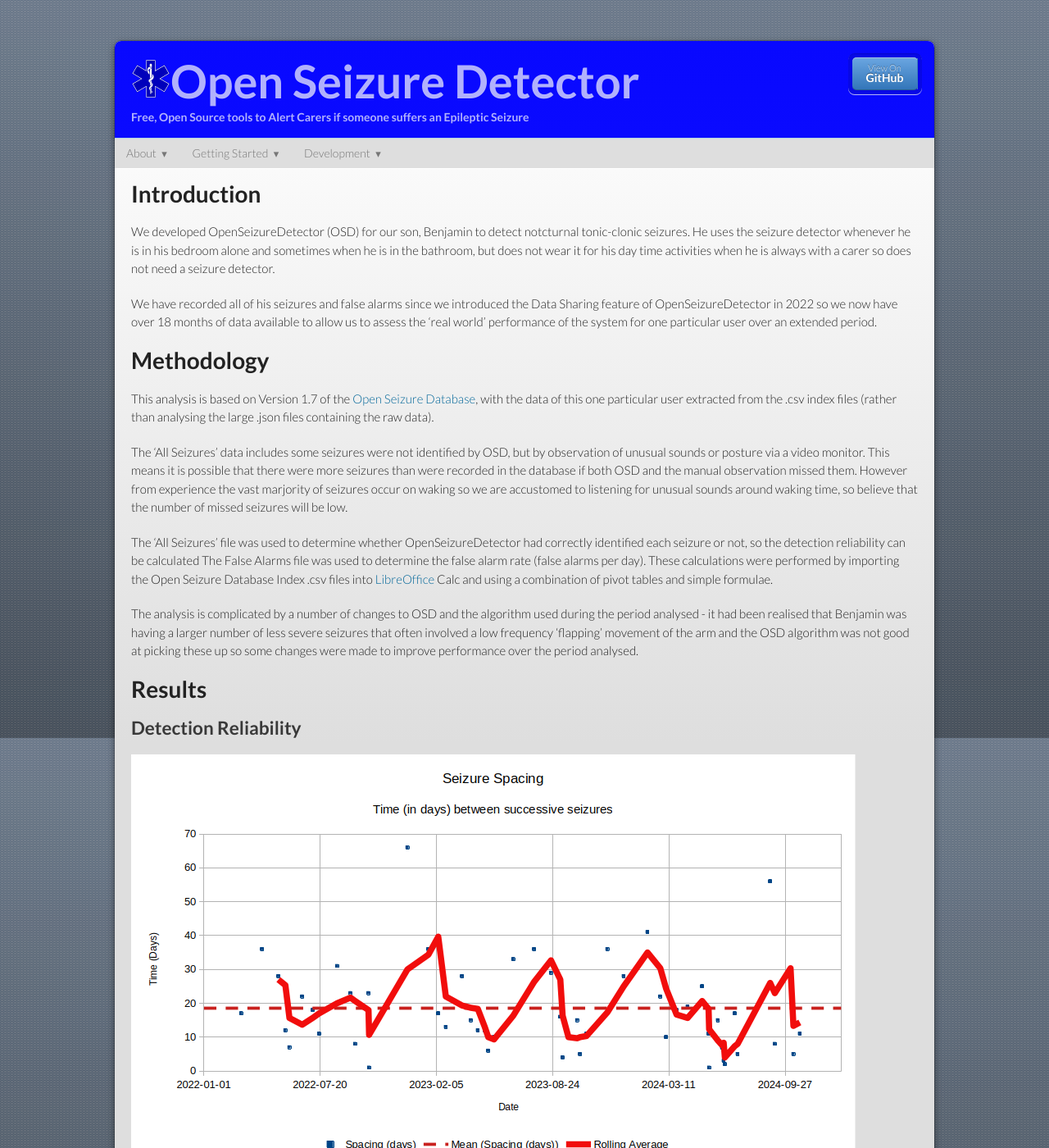
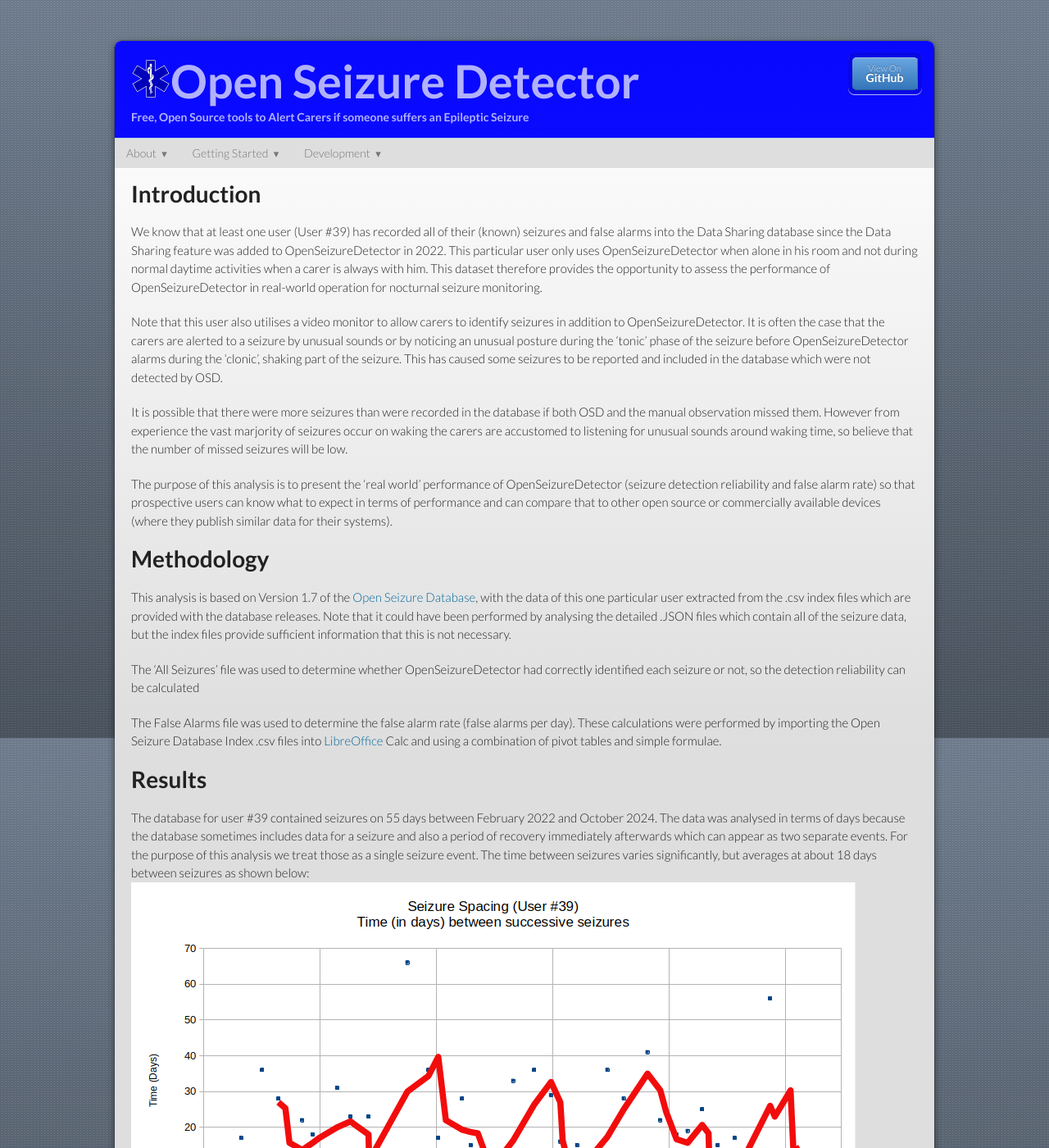
Before and after one commit to OpenSeizureDetector/openseizuredetector.github.io, a Jekyll site: the page built from pages-developer/performance_analysis_nocturnal/performance_analysis_nocturnal.md, in a window 1280 px wide and 1400 px high. Shown: the whole window at 82% size. Built offline with Jekyll 4.4.1, drawn with Linux system fonts in a browser that asks for light colours; some of the changed text lies outside the part shown.

```diff
--- a/pages-developer/performance_analysis_nocturnal/performance_analysis_nocturnal.md
+++ b/pages-developer/performance_analysis_nocturnal/performance_analysis_nocturnal.md
@@ -4,28 +4,47 @@ title: Analysis of the Performance of OpenSeizureDetector for Nocturnal Use
 ---
 
 # Introduction
-We developed OpenSeizureDetector (OSD) for our son, Benjamin to detect notcturnal tonic-clonic seizures.   He uses the seizure detector whenever he is in his bedroom alone and sometimes when he is in the bathroom, but does not wear it for his day time activities when he is always with a carer so does not need a seizure detector.
+We know that at least one user (User #39) has recorded all of their (known) seizures and false alarms into the Data Sharing database since the Data Sharing feature was added to OpenSeizureDetector in 2022.    This particular user only uses OpenSeizureDetector when alone in his room and not during normal daytime activities when a carer is always with him.    This dataset therefore provides the opportunity to assess the performance of OpenSeizureDetector in real-world operation for nocturnal seizure monitoring.
 
-We have recorded all of his seizures and false alarms since we introduced the Data Sharing feature of OpenSeizureDetector in 2022 so we now have over 18 months of data available to allow us to assess the 'real world' performance of the system for one particular user over an extended period.
+Note that this user also utilises a video monitor to allow carers to identify seizures in addition to OpenSeizureDetector.   It is often the case that the carers are alerted to a seizure by unusual sounds or by noticing an unusual posture during the 'tonic' phase of the seizure before OpenSeizureDetector alarms during the 'clonic', shaking part of the seizure.   This has caused some seizures to be reported and included in the database which were not detected by OSD.
+
+It is possible that there were more seizures than were recorded in the database if both OSD and the manual observation missed them.  However from experience the vast marjority of seizures occur on waking the carers are accustomed to listening for unusual sounds around waking time, so believe that the number of missed seizures will be low.
+
+The purpose of this analysis is to present the 'real world' performance of OpenSeizureDetector (seizure detection reliability and false alarm rate) so that prospective users can know what to expect in terms of performance and can compare that to other open source or commercially available devices (where they publish similar data for their systems).
 
 # Methodology
 
-This analysis is based on Version 1.7 of the [Open Seizure Database](https://www.openseizuredetector.org.uk/?page_id=1818), with the data of this one particular user extracted from the .csv index files (rather than analysing the large .json files containing the raw data).
+This analysis is based on Version 1.7 of the [Open Seizure Database](https://www.openseizuredetector.org.uk/?page_id=1818), with the data of this one particular user extracted from the .csv index files which are provided with the database releases.    Note that it could have been performed by analysing the detailed .JSON files which contain all of the seizure data, but the index files provide sufficient information that this is not necessary.
 
-The 'All Seizures' data includes some seizures were not identified by OSD, but by observation of unusual sounds or posture via a video monitor.    This means it is possible that there were more seizures than were recorded in the database if both OSD and the manual observation missed them.  However from experience the vast marjority of seizures occur on waking so we are accustomed to listening for unusual sounds around waking time, so believe that the number of missed seizures will be low.
 
-The 'All Seizures' file was used to determine whether OpenSeizureDetector had correctly identified each seizure or not, so the detection reliability can be calculated  The False Alarms file was used to determine the false alarm rate (false alarms per day).   These calculations were performed by importing the Open Seizure Database Index .csv files into [LibreOffice](https://libreoffice.org) Calc and using a combination of pivot tables and simple formulae.
+The 'All Seizures' file was used to determine whether OpenSeizureDetector had correctly identified each seizure or not, so the detection reliability can be calculated
 
-The analysis is complicated by a number of changes to OSD and the algorithm used during the period analysed - it had been realised that Benjamin was having a larger number of less severe seizures that often involved a low frequency 'flapping' movement of the arm and the OSD algorithm was not good at picking these up so some changes were made to improve performance over the period analysed.
+The False Alarms file was used to determine the false alarm rate (false alarms per day).   These calculations were performed by importing the Open Seizure Database Index .csv files into [LibreOffice](https://libreoffice.org) Calc and using a combination of pivot tables and simple formulae.
+
 
 # Results
 
+The database for user #39 contained seizures on 55 days between February 2022 and October 2024.   The data was analysed in terms of days because the database sometimes includes data for a seizure and also a period of recovery immediately afterwards which can appear as two separate events.   For the purpose of this analysis we treat those as a single seizure event.
+The time between seizures varies significantly, but averages at about 18 days between seizures as shown below:
+![Seizure Spacing](./Seizure_Spacing_Graph.png)
+
+Many of the seizures were categorised as type 'Other' with a text description which generally describes it as being a partial seizure affecting only one side, often with the arm 'flapping' rather than shaking as would be expected in a tonic-clonic seizure.
+
+The user did however record 20 seizures as 'Tonic-Clonic'.
 
 ## Detection Reliability
+### Tonic-Clonic Seizures
+17 out of the 20 tonic-clonic seizures generated a full alarm so were a successful detection.
+Of the three failures, the movement for one was described as 'flapping' so a lower frequency movement than expected for a tonic-clonic seizure.   The other two describe the user lying on the front, which could limit the movement of the watch arm compared to lying on the back.
 
-![Seizure Spacing](./Seizure_Spacing_Graph.png)
+A success rate of 17 out of 20 is an 85% detection reliabililty for tonic-clonic seizures.
+
+### All Seizures
+Each seizure is plotted on the graph below with a vertical axis value of 1 if it generated a full alarm and zero if it failed to alarm.   A rolling average over 10 seizures is calculated to give a time varying seizure detection reliability as shown below.
 
 ![Detection Reliability](./Detection_Reliability_Graph.png)
+
+It can be seen that at the start of the period, the overall detection reliability was low (20%) because only the tonic-clonic seizures were generating full alarms with the partial seizures not being detected.
 
 
 
```
Also changed, not shown: pages-developer/code_structure/banglejs_watch_app.md (added, +10 -0 lines), pages-developer/code_structure/fitbit_watch_app.md (added, +10 -0 lines), pages-developer/code_structure/garmin_watch_app.md (added, +39 -0 lines), pages-developer/code_structure/osd_android_app.md (added, +11 -0 lines), pages-developer/code_structure/pinetime_watch_app.md (added, +11 -0 lines), pages-developer/code_structure/system_overview.md (added, +19 -0 lines), pages-developer/index.md (+1 -1 lines), pages-developer/performance_analysis_nocturnal/Seizure_Spacing_Graph.png.
